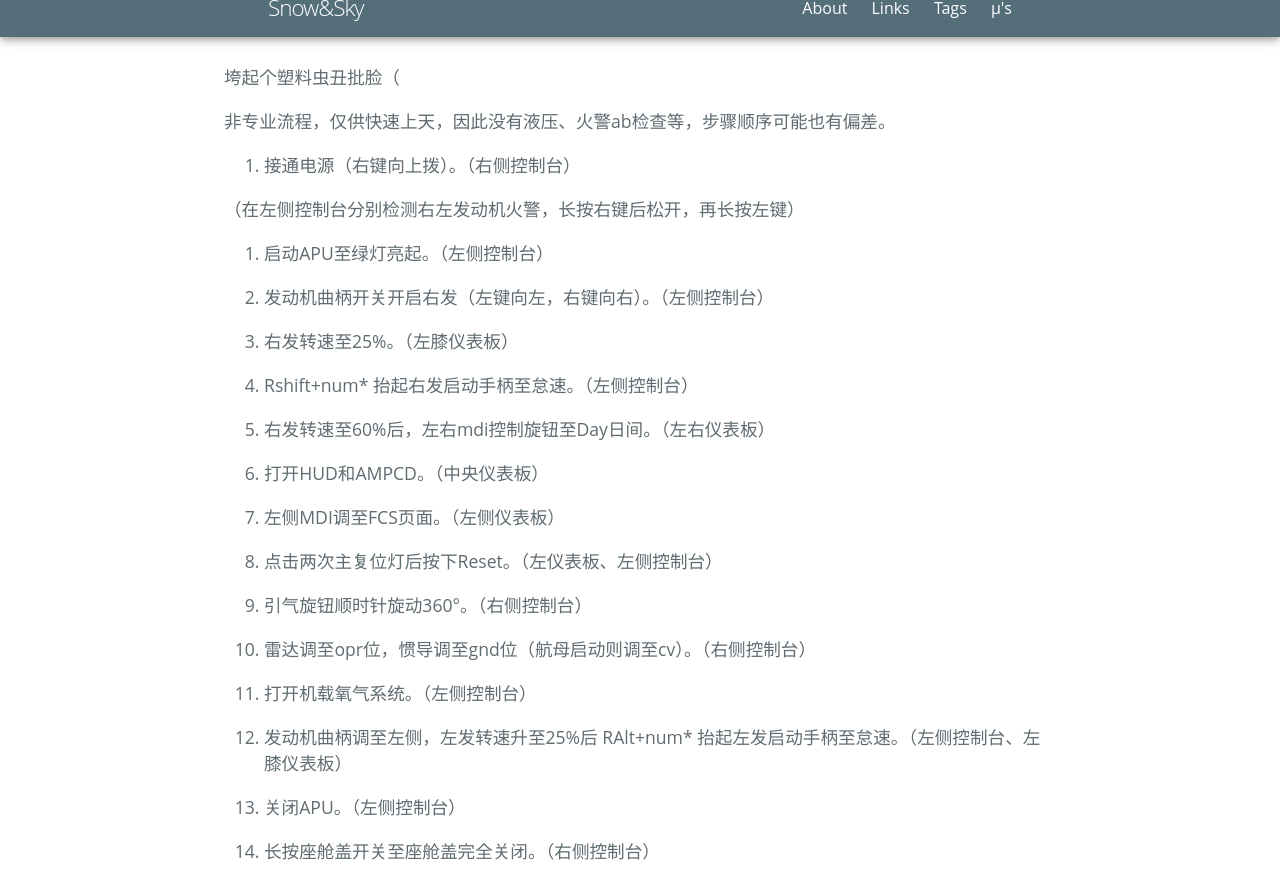
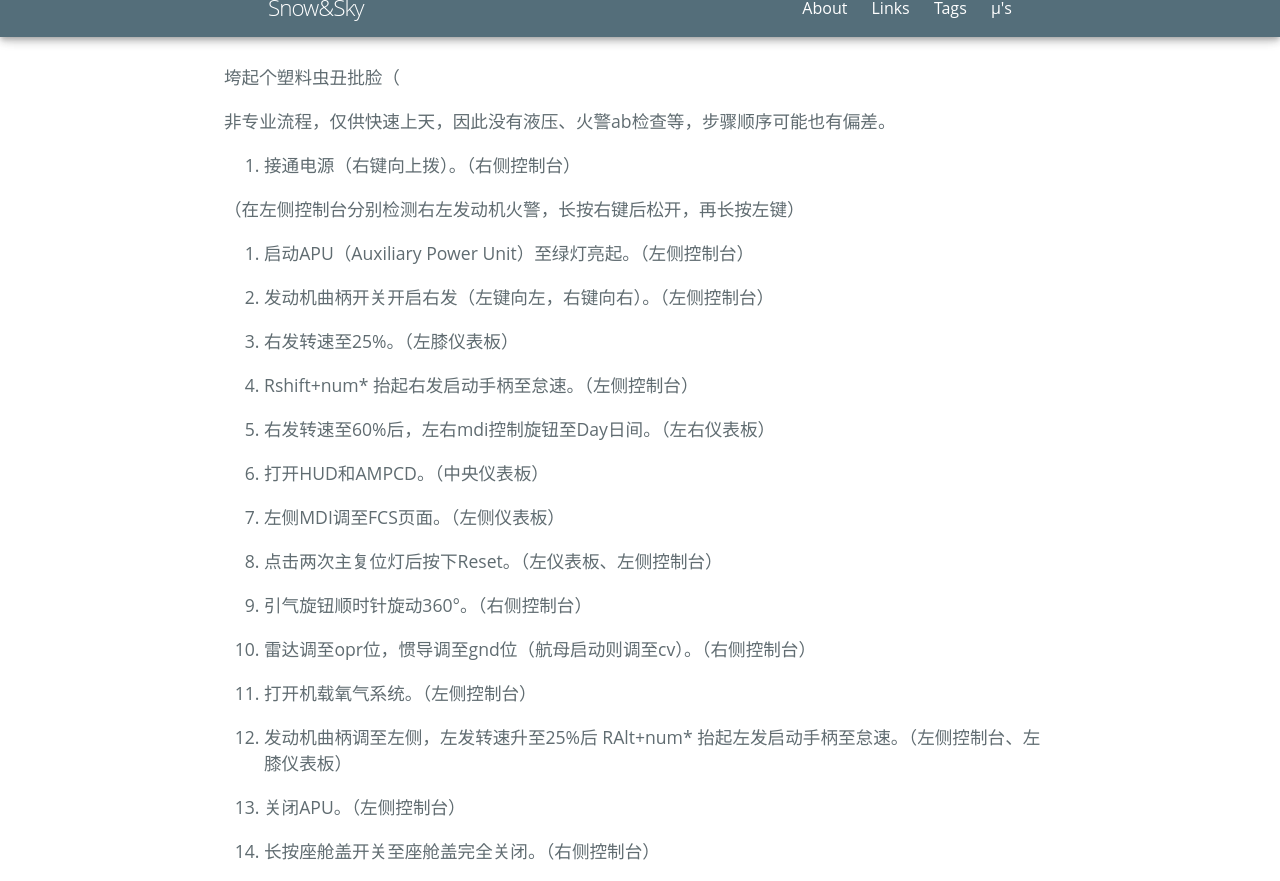
Before and after one commit to NishikinoSky/NishikinoSky.github.io, a Jekyll site: the page built from _posts/2020-12-23-FA18C1.md, in a window 1280 px wide and 900 px high, scrolled down 335 px, cut to the strip 19-900 px from the top of the window. Built offline with Jekyll 4.4.1, drawn with Linux system fonts in a browser that asks for light colours; some web fonts are replaced.

Commit message:
Update 2020-12-23-FA18C1.md

```diff
--- a/_posts/2020-12-23-FA18C1.md
+++ b/_posts/2020-12-23-FA18C1.md
@@ -13,7 +13,7 @@ stickie: true
 
 （在左侧控制台分别检测右左发动机火警，长按右键后松开，再长按左键）
 
-2. 启动APU至绿灯亮起。（左侧控制台）
+2. 启动APU（Auxiliary Power Unit）至绿灯亮起。（左侧控制台）
 
 3. 发动机曲柄开关开启右发（左键向左，右键向右）。（左侧控制台）
 
```
